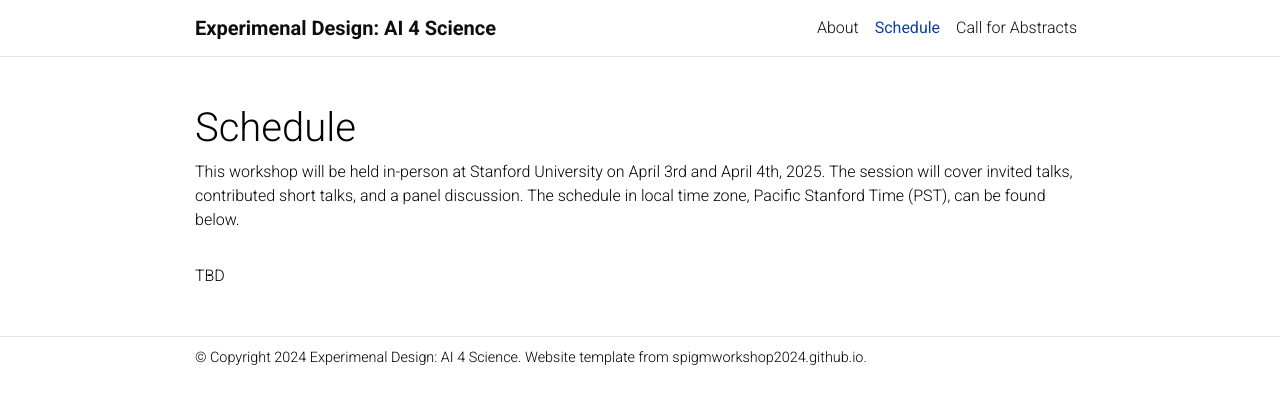
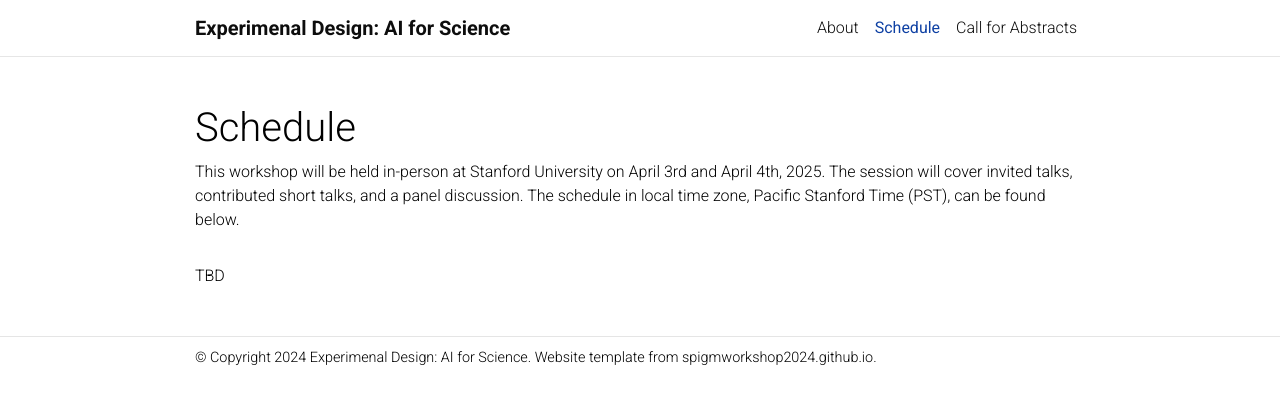
Before and after one commit to edai4science/edai4science.github.io, a Jekyll site: the page built from _pages/schedule.md, in a window 1280 px wide. Shown: the top 404 px of the page. Built offline with Jekyll 4.4.1, drawn with Linux system fonts in a browser that asks for light colours; comment, search, counter and statistics services are not loaded; a style sheet for code colours, icons or effects is not loaded.

```diff
--- a/_config.yml
+++ b/_config.yml
@@ -5,7 +5,7 @@
 title: blank # the website title (if blank, full name will be used instead)
 first_name:
 middle_name:
-last_name: "Experimenal Design:  AI 4 Science"
+last_name: "Experimenal Design:  AI for Science"
 email: email@stanford.edu
 description: > # the ">" symbol means to ignore newlines until "footer_text:"
 
--- a/_layouts/workshop.html
+++ b/_layouts/workshop.html
@@ -7,7 +7,7 @@ layout: default
   <header class="post-header">
     <h1 class="post-title">
       {% if site.title == "blank" -%} Workshop on {{ site.middle_name }}<br>
-      <span class="font-weight-bold">Experimental  Design: AI 4 Science</span>{%- else -%}{{ site.title }}{%- endif %}
+      <span class="font-weight-bold">Experimental  Design: AI for Science</span>{%- else -%}{{ site.title }}{%- endif %}
     </h1>
     <p class="desc"><b>{{ page.subtitle }}</b></p>
   </header>
```
